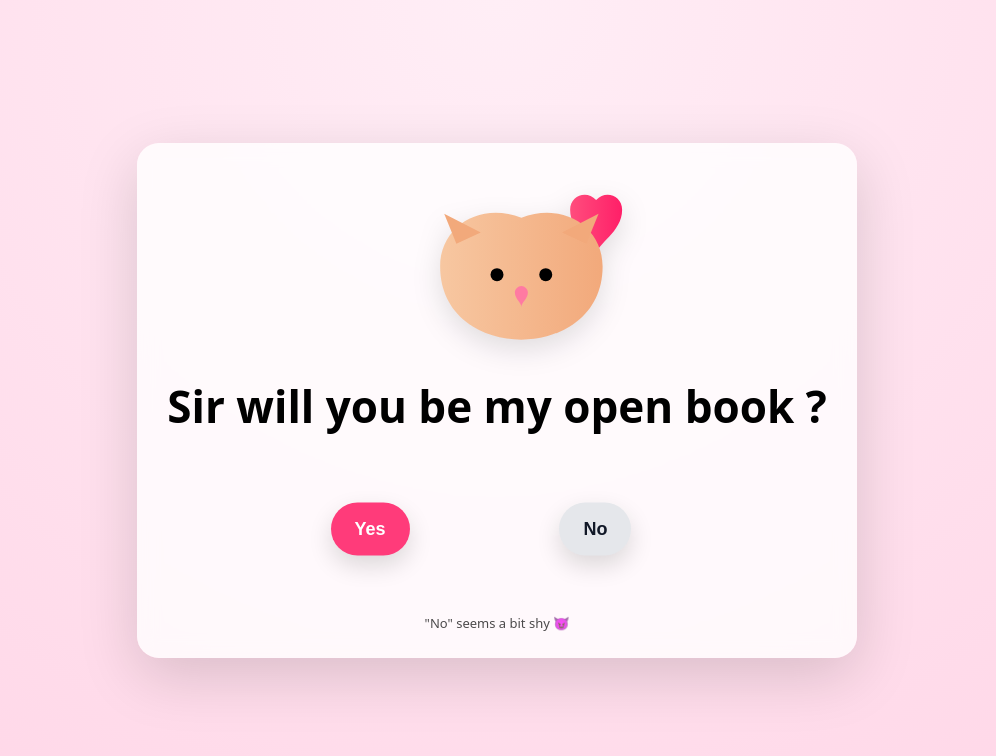
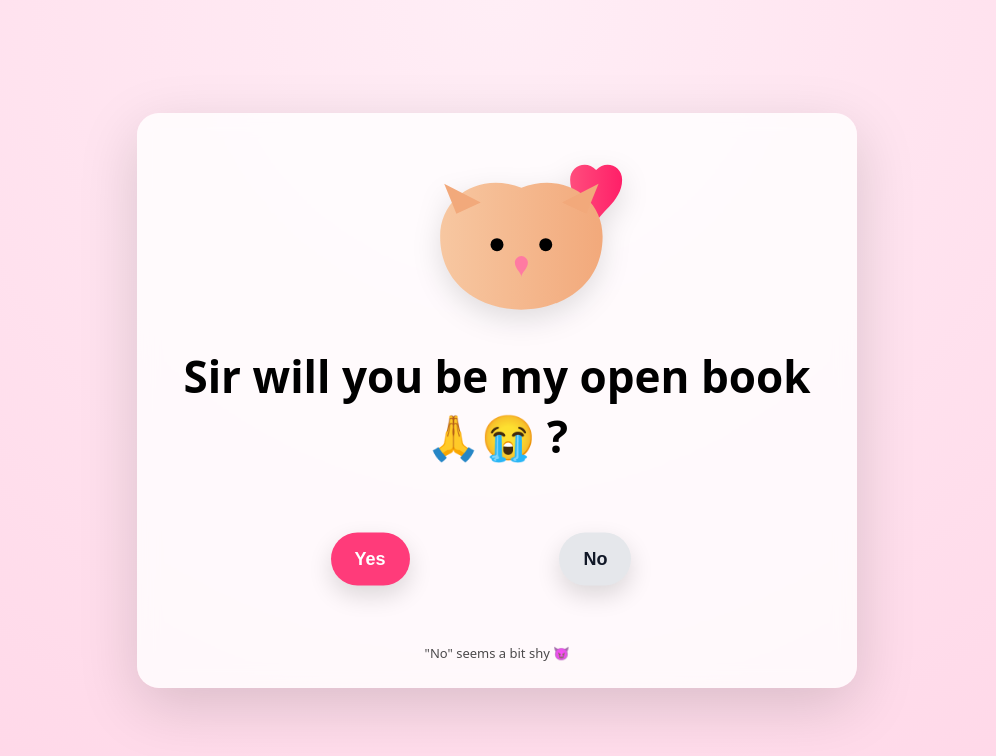
Before and after one commit to Ashme4T/open_book-, a plain HTML site: page index.html in a window 1280 px wide. Shown: the whole page, without its empty margins (143-1139 px from the left). Drawn offline with nearby package versions, Linux system fonts and the light colour scheme.

Commit message:
Update index.html

```diff
--- a/index.html
+++ b/index.html
@@ -172,7 +172,7 @@
             fill="#ff7aa2"/>
     </svg>
 
-    <h1>Sir will you be my open book ?</h1>
+    <h1>Sir will you be my open book🙏😭  ?</h1>
 
     <section class="button-zone" id="zone">
       <button id="yesBtn">Yes</button>
```
